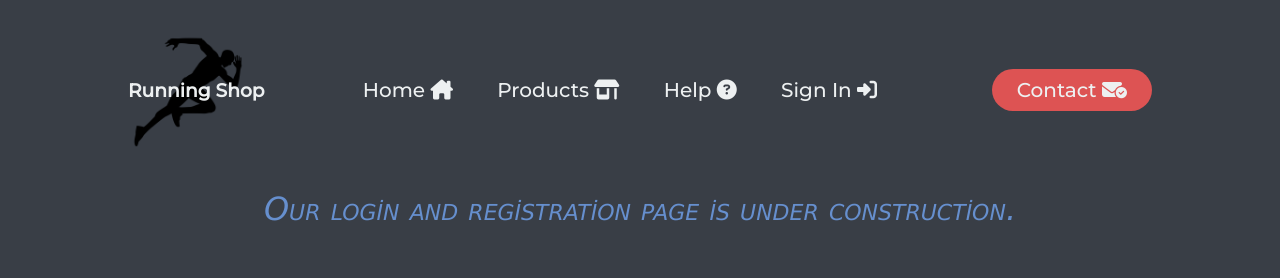
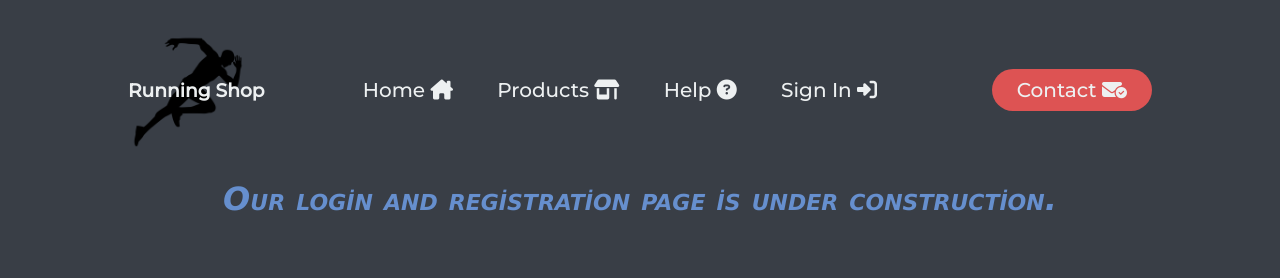
Before and after one commit to vyigit/CSS-Odev1, a plain HTML site: page sign-in.html in a window 1280 px wide. Shown: the top 278 px of the page. Drawn offline with Linux system fonts and the light colour scheme.

Commit message:
site final

```diff
--- a/sign-in.html
+++ b/sign-in.html
@@ -27,7 +27,7 @@
     </header>
 
     <section>
-        <p>Our login and registration page is under construction.</p>
+        <h1>Our login and registration page is under construction.</h1>
         <img src="https://static-cse.canva.com/blob/566508/1SharpShadows.jpg" alt="">
     </section>
 
--- a/style.css
+++ b/style.css
@@ -382,7 +382,7 @@ section img {
     margin-top: 5rem;
 }
 
-section p {
+section h1 {
     font-family: Verdana, Geneva, Tahoma, sans-serif;
     color: #668fce;
     font-size: 2rem;
```
